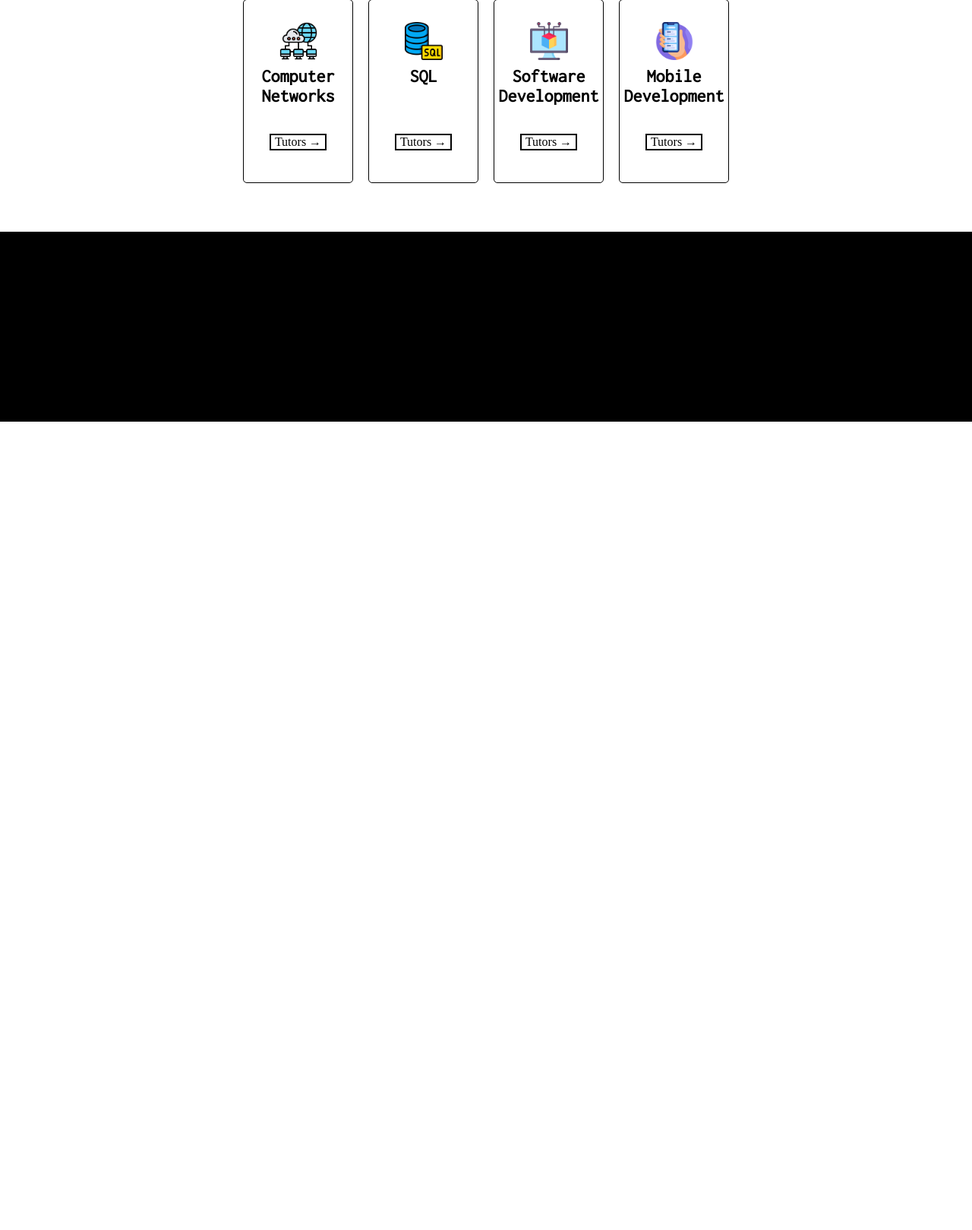
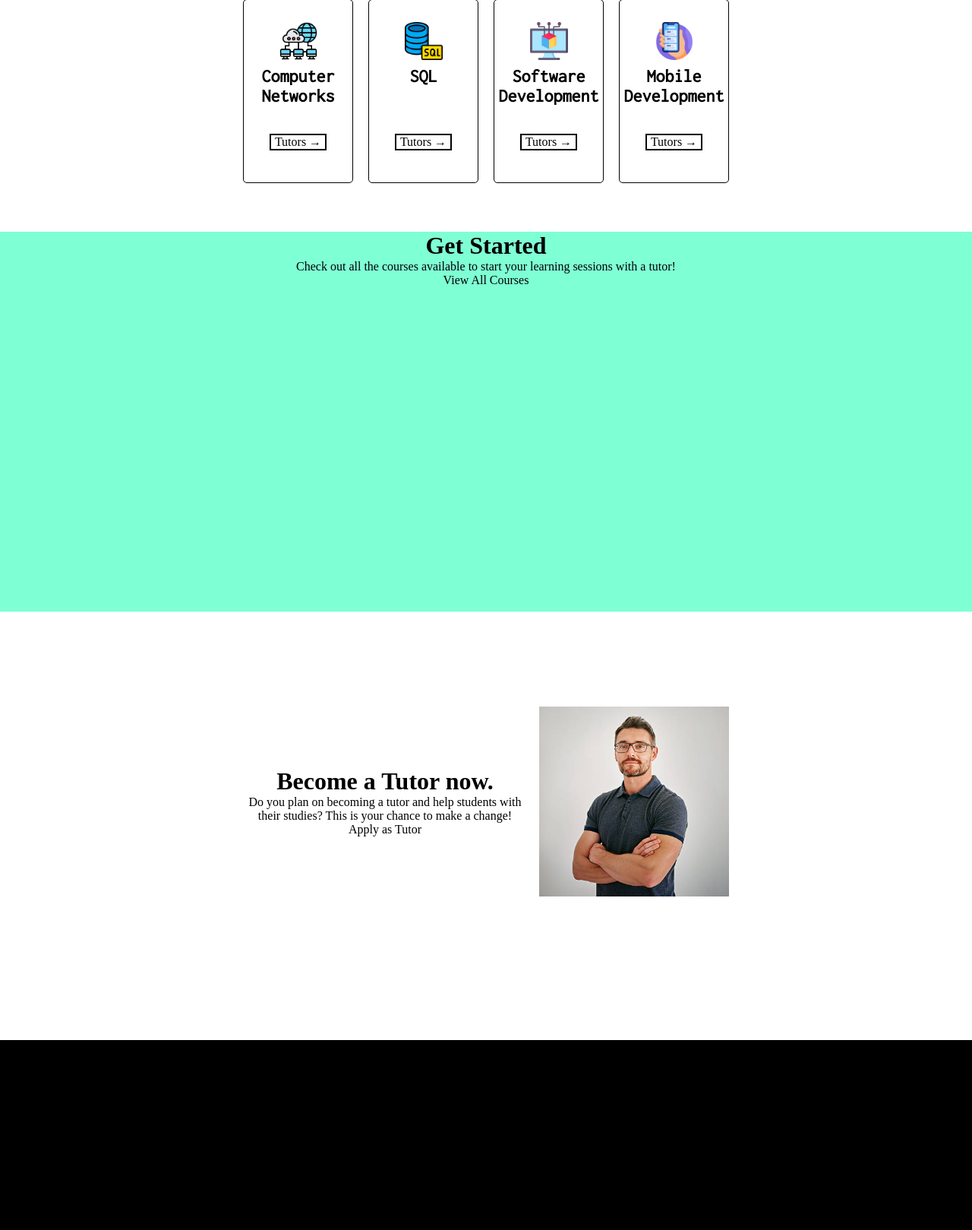
Before and after one commit to rZulan/Finals, a PHP site: page /core/home.php in a window 1280 px wide; the page is wider, and only the part inside the window is pictured. Shown: the part 987-2606 px from the top of that part at 76% size. Before the commit the page ends 1542 px from the top of that part, so only its background shows below. Run offline with PHP 8.4, Linux system fonts and the light colour scheme.

Commit message:
home update

```diff
--- a/core/home.php
+++ b/core/home.php
@@ -110,6 +110,25 @@ include('../utils/checker.php');
         </div>
     </div>
 
+    <div class="ad-section-container">
+        <div class="check-courses-ad">
+            <h1>Get Started</h1>
+            <p>Check out all the courses available to start your learning sessions with a tutor!</p>
+            <a href="" id="view-courses-button">View All Courses</a>
+        </div>
+    </div>
+
+    <div class="ad-section-container">
+        <div class="become-a-tutor-ad">
+            <div class="b-a-tutor-intro">
+                <h1>Become a Tutor now.</h1>
+                <p>Do you plan on becoming a tutor and help students with their studies? This is your chance to make a change!</p>
+                <a href="" id="become-a-tutor-button">Apply as Tutor</a>
+            </div>
+            <img src="../assets/stock/man-cross-arms.png" alt="">
+        </div>
+    </div>
+
     <footer>
 
     </footer>
--- a/core/style.css
+++ b/core/style.css
@@ -67,6 +67,7 @@ header h3 {
 
     width: 50%;
     margin: auto;
+    margin-bottom: 5%;
 }
 
 .top-course {
@@ -101,10 +102,43 @@ header h3 {
     margin: auto;
 }
 
+.ad-section-container {
+
+}
+
+.check-courses-ad {
+    height: 500px;
+    background-color: aquamarine;
+
+    text-align: center;
+}
+
+.become-a-tutor-ad {
+    display: grid;
+    grid-template-columns: 2fr 1fr;
+    column-gap: 2.5%;
+
+    width: 50%;
+    margin: auto;
+
+    align-items: center;
+
+    height: 500px;
+
+    text-align: center;
+}
+
+
+.become-a-tutor-ad img {
+    height: 250px;
+    width: 250px;
+
+    text-align: center;
+}
+
 footer {
     margin-top: 5%;
 
     background-color: black;
     height: 250px;
-
 }
--- a/parts/logo.php
+++ b/parts/logo.php
@@ -61,7 +61,7 @@
 
 </style>
 
-<a href="http://26.238.198.155:8000/core/home.php" id="brand-name">
+<a href="http://26.105.198.90:8000/core/home.php" id="brand-name">
     <h1>
         <span id="char-1">L</span>
         <span id="char-2">e</span>
--- a/parts/nav.php
+++ b/parts/nav.php
@@ -33,10 +33,10 @@ nav ul a {
         <a href="#">Courses</a>
         <?php
         if(isLoggedIn()) {
-            echo "<a href=\"http://26.238.198.155:8000/core/account/dashboard.php\">Account</a>";
-            echo "<a href=\"http://26.238.198.155:8000/auth/logout.php\">Logout</a>";
+            echo "<a href=\"http://26.105.198.90:8000/core/account/dashboard.php\">Account</a>";
+            echo "<a href=\"http://26.105.198.90:8000/auth/logout.php\">Logout</a>";
         } else {
-            echo "<a href=\"http://26.238.198.155:8000/auth/login/login.php\">Login</a>";
+            echo "<a href=\"http://26.105.198.90:8000/auth/login/login.php\">Login</a>";
         }
         ?>
     </ul>
```
Also changed, not shown: auth/register/account.php (+6 -2 lines), assets/stock/man-cross-arms.png (added).
